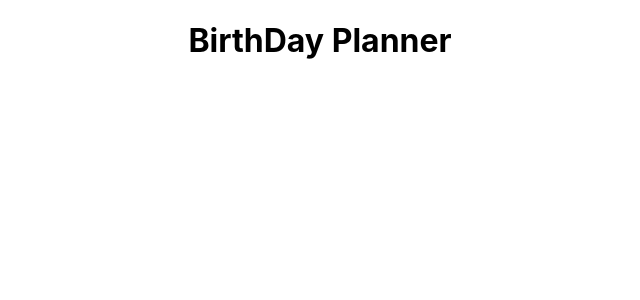
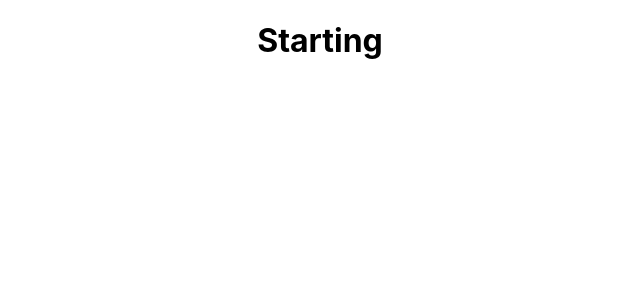
Before and after one commit to Anurodh437/BirthdayPlanner, a React (Create React App) app: page / in a window 1280 px wide. Shown: the top 300 px of the page, without its empty margins (320-960 px from the left). Built offline with nearby package versions, Linux system fonts and the light colour scheme.

Commit message:
Created Pages and Components

```diff
--- a/src/App.jsx
+++ b/src/App.jsx
@@ -3,7 +3,7 @@ import "./App.css";
 function App() {
   return (
     <div className="App">
-      <h1>BirthDay Planner</h1>
+      <h1>Starting</h1>
     </div>
   );
 }
```
